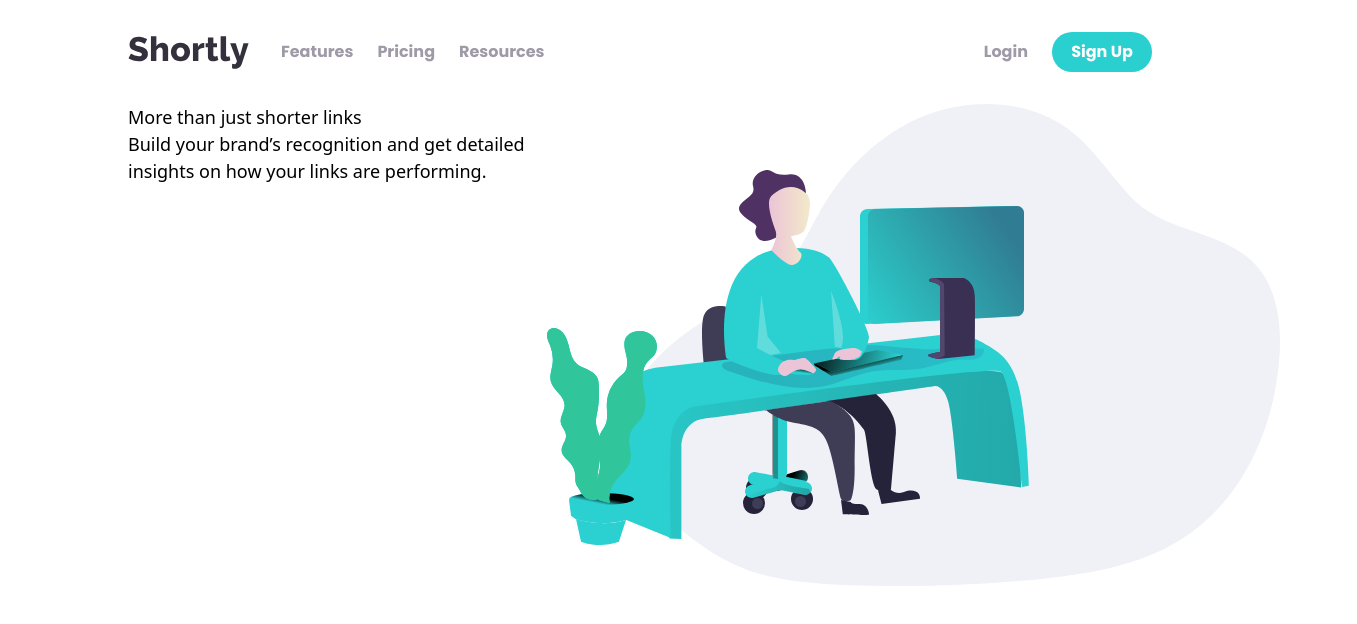
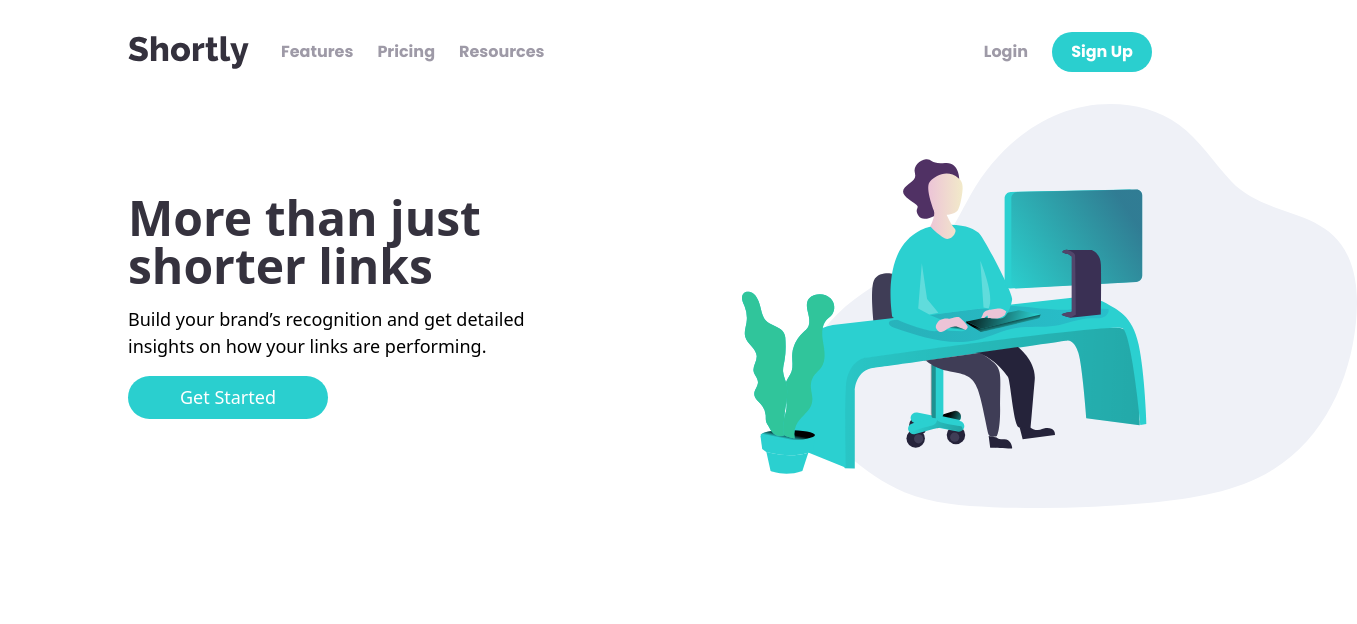
Before and after one commit to Sheriff-Oladimeji/shortly, a React (Vite) app: page / in a window 1280 px wide. Shown: the top 624 px of the page, 1357 px wide, since content can reach past the window. Built offline with nearby package versions, Linux system fonts and the light colour scheme.

Commit message:
add flex class to main

```diff
--- /dev/null
+++ b/src/components/Button.jsx
@@ -0,0 +1,9 @@
+
+
+const Button = ({style, value}) => {
+  return (
+      <button className={`${style} bg-Cyan text-[#fff] py-2 text-center`}>{ value}</button>
+  )
+}
+
+export default Button
--- a/src/components/Main.jsx
+++ b/src/components/Main.jsx
@@ -1,16 +1,18 @@
 
 import { working } from "../assets"
+import Button from "./Button";
 const Main = () => {
   return (
-    <main className="w-full flex  flex-col-reverse md:flex-row m-0">
-      <div className="mx-auto md:ml-[10%]">
-        <h1>More than just shorter links</h1>
-        <p>
+    <main className="w-[90%] md:w-[80%] flex  flex-col-reverse md:flex-row mx-auto items-center justify-between">
+      <div className="flex flex-col space-y-4">
+        <h1 className="text-5xl text-VeryDarkBlue font-bold">More than just <br/> shorter links</h1>
+        <p className="max-w-md">
           Build your brand’s recognition and get detailed insights on how your
           links are performing.
-        </p>
+              </p>
+              <Button value={"Get Started"} style={'rounded-full w-[200px]'}/>
       </div>
-      <img src={working} alt="" />
+      <img src={working} alt="" className=" relative w-[200%] md:w-[60%] -mr-[20%]" />
     </main>
   );
 }
--- a/src/components/index.js
+++ b/src/components/index.js
@@ -1,3 +1,4 @@
 import Navbar from "./Navbar";
 import Main from "./Main";
-export {Navbar, Main}
+import Button from "./Button";
+export {Navbar, Main, Button}
```
